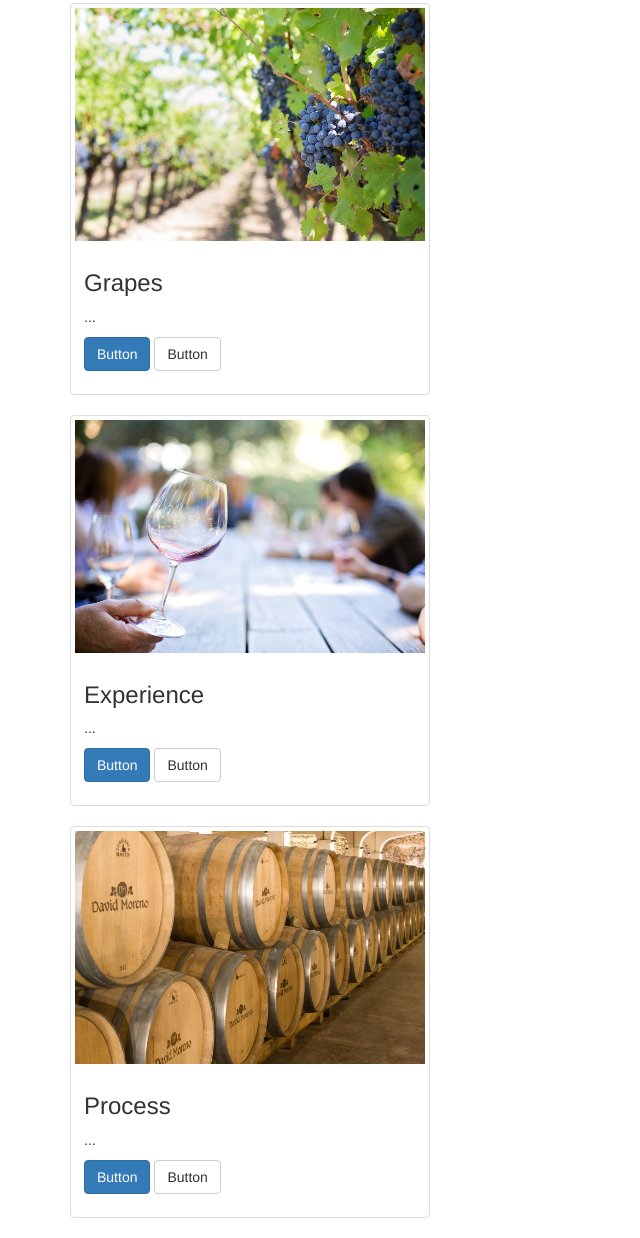
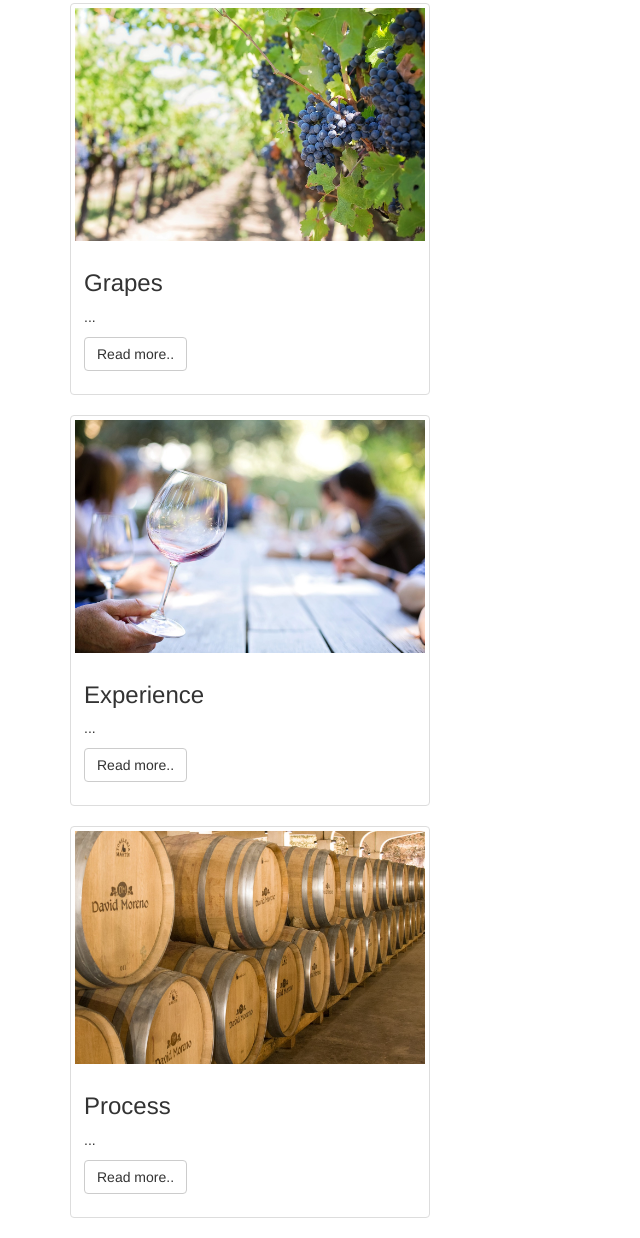
Before and after one commit to Melissa-Mahon/wine, a website: page index.html in a window 1280 px wide. Shown: the part 729-1967 px from the top of the page, without its empty margins (0-640 px from the left). Drawn offline with nearby package versions, Linux system fonts and the light colour scheme.

Commit message:
Changed thumbnail buttons

```diff
--- a/index.html
+++ b/index.html
@@ -87,7 +87,7 @@
               <div class="caption">
               <h3>Grapes</h3>
               <p>...</p>
-              <p><a href="#" class="btn btn-primary" role="button">Button</a> <a href="#" class="btn btn-default" role="button">Button</a></p>
+              <p> <a href="#" class="btn btn-default" role="button">Read more..</a></p>
           </div>
         </div>
         <div class="thumbnail">
@@ -95,7 +95,7 @@
             <div class="caption">
             <h3>Experience</h3>
             <p>...</p>
-            <p><a href="#" class="btn btn-primary" role="button">Button</a> <a href="#" class="btn btn-default" role="button">Button</a></p>
+            <p><a href="#" class="btn btn-default" role="button">Read more..</a></p>
         </div>
       </div>
       <div class="thumbnail">
@@ -103,7 +103,7 @@
           <div class="caption">
           <h3>Process</h3>
           <p>...</p>
-          <p><a href="#" class="btn btn-primary" role="button">Button</a> <a href="#" class="btn btn-default" role="button">Button</a></p>
+          <p><a href="#" class="btn btn-default" role="button">Read more..</a></p>
       </div>
     </div>
   </div>
```
